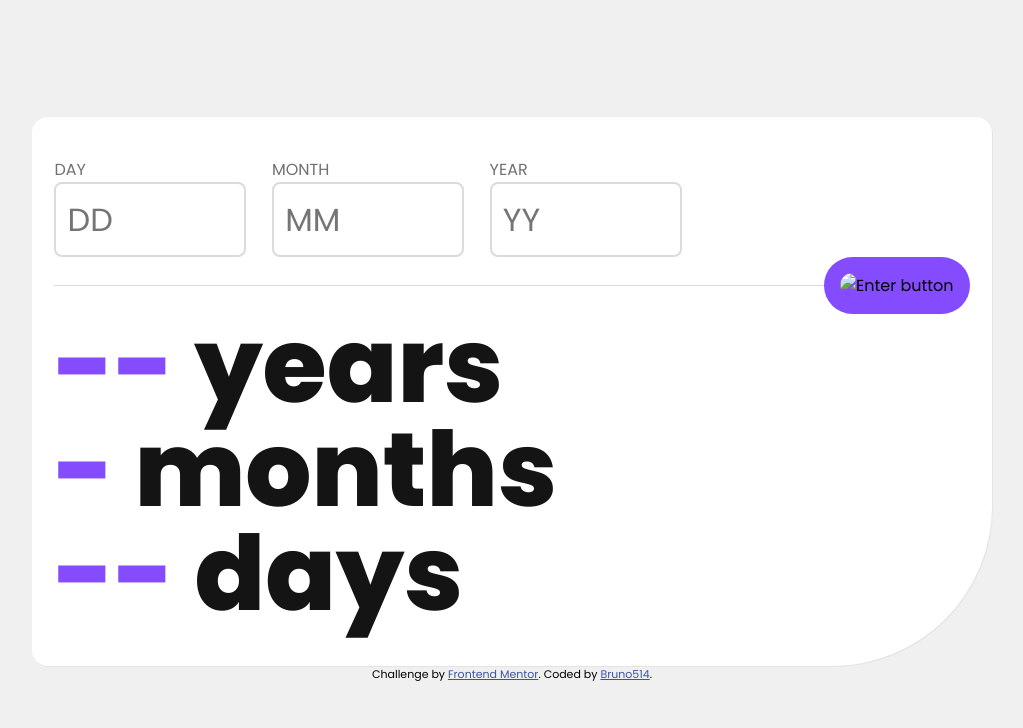
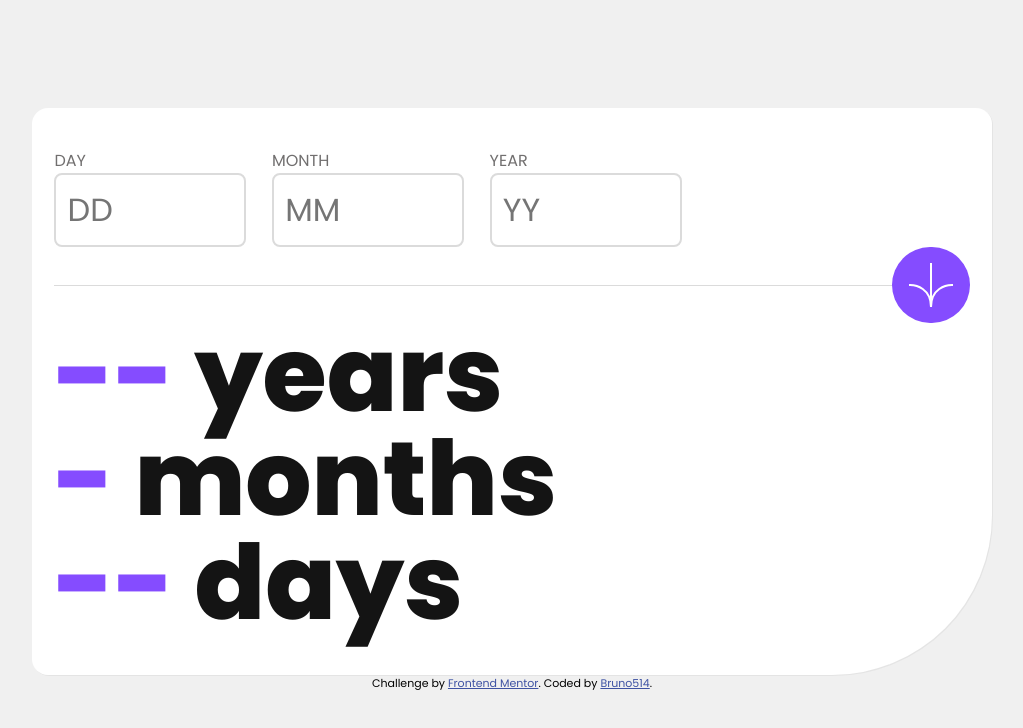
Before and after one commit to Bruno514/Age-Calculator, a plain HTML site: page index.html in a window 1280 px wide. Shown: the whole page, without its empty margins (128-1151 px from the left). Drawn offline with Linux system fonts and the light colour scheme.

Commit message:
Initial dist subtree commit

```diff
--- a/index.html
+++ b/index.html
@@ -47,7 +47,7 @@
         <div class="enter-button">
           <img
             id="calculate-button"
-            src="assets/images/icon-arrow.svg"
+            src="76e952b1b427b84b83bd.svg"
             alt="Enter button"
           />
         </div>
```
Also changed, not shown: 76e952b1b427b84b83bd.svg (added).
